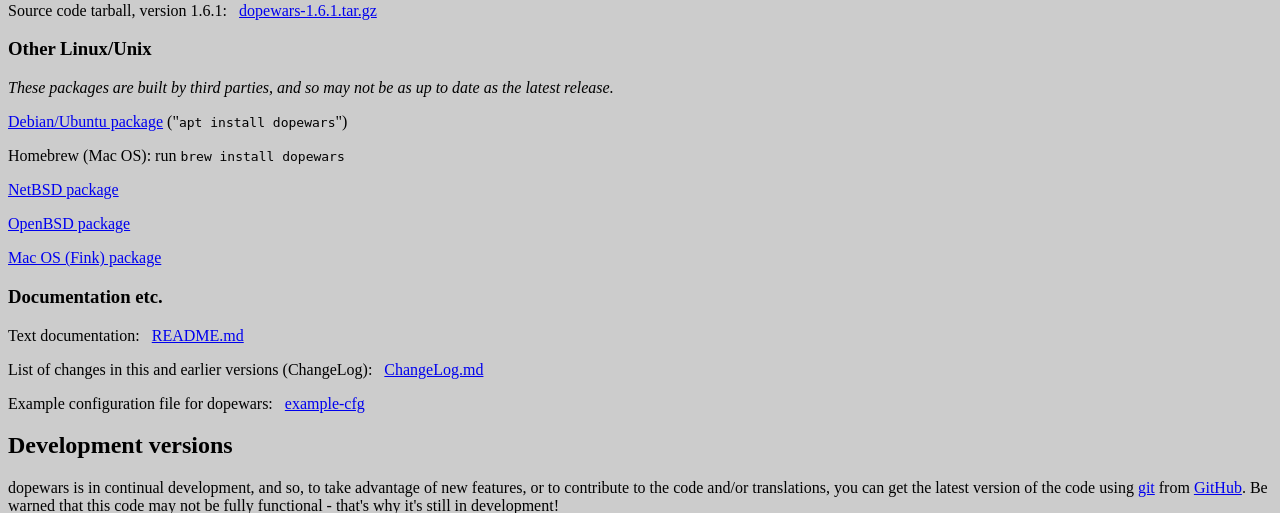
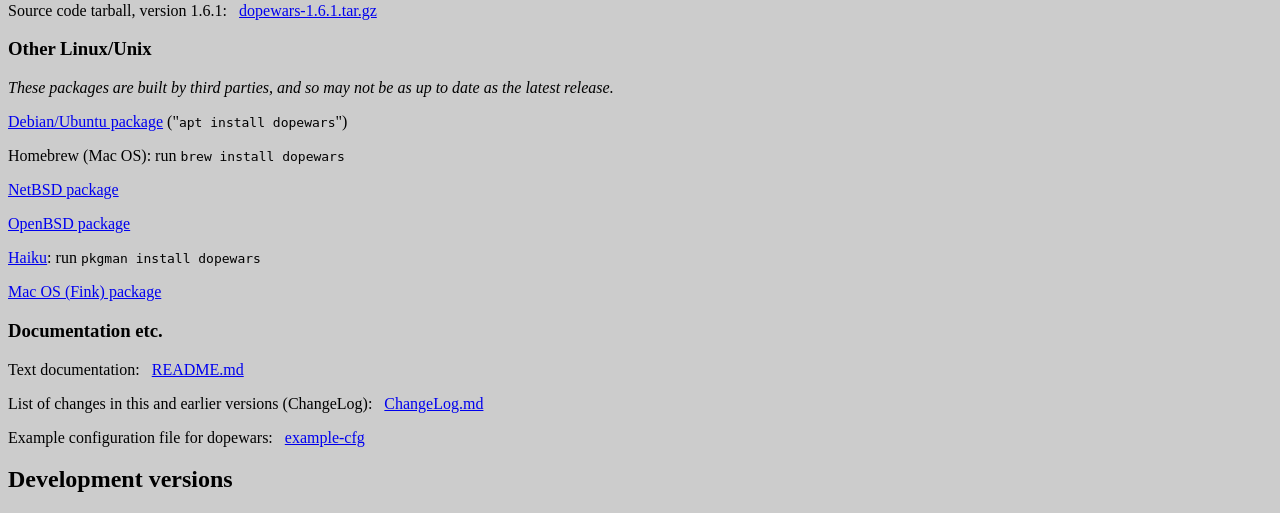
Before and after one commit to benmwebb/dopewars-website, a PHP site: page /download.php in a window 1280 px wide. Shown: the part 614-1127 px from the top of the page. Run offline with PHP 8.4, Linux system fonts and the light colour scheme; data that the repository does not hold is empty; some libraries are stand-ins or nearby versions.

Commit message:
Link to Haiku package

```diff
--- a/download.php
+++ b/download.php
@@ -76,6 +76,8 @@ package</a> ("<tt>apt install dopewars</tt>")</p>
 
 <p><a href="https://openports.se/games/dopewars">OpenBSD package</a></p>
 
+<p><a href="https://www.haiku-os.org/">Haiku</a>: run <tt>pkgman install dopewars</tt></p>
+
 <p><a href="http://pdb.finkproject.org/pdb/package.php/dopewars">Mac OS
 (Fink) package</a></p>
 
```
